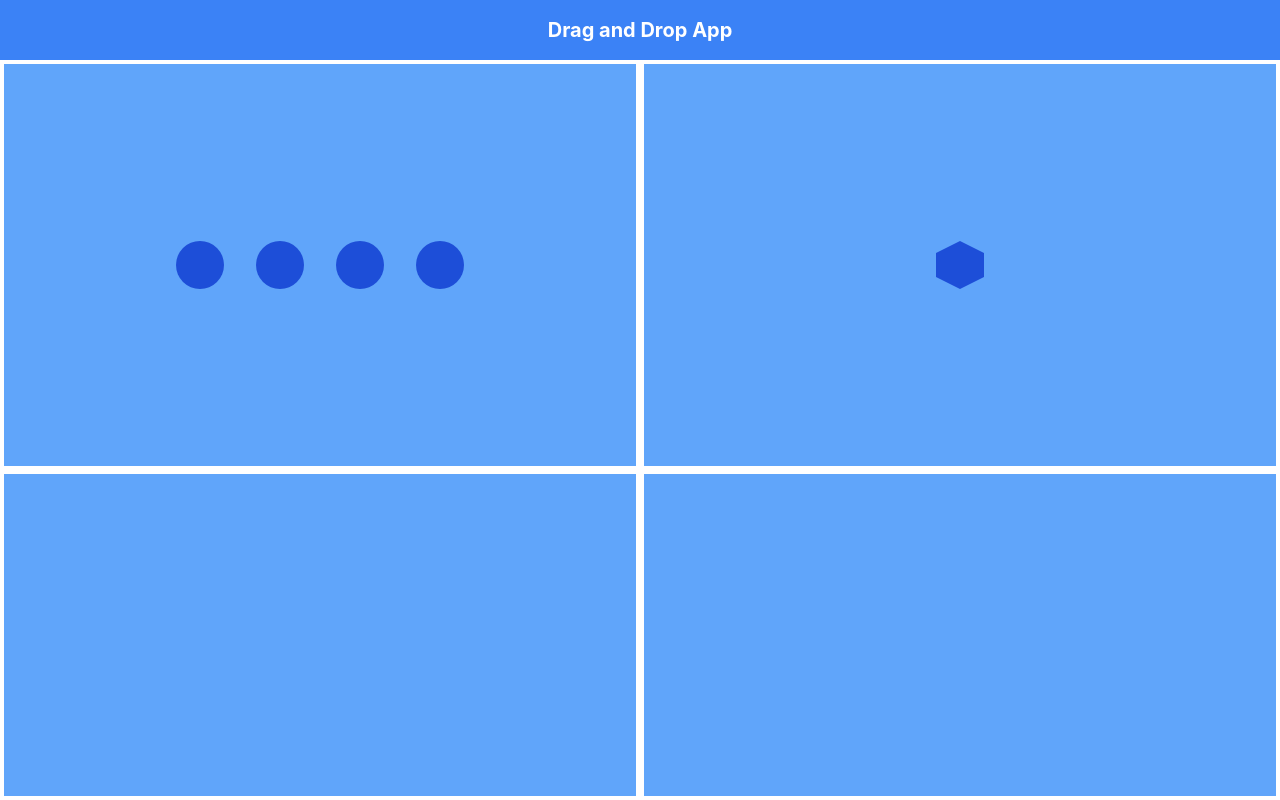
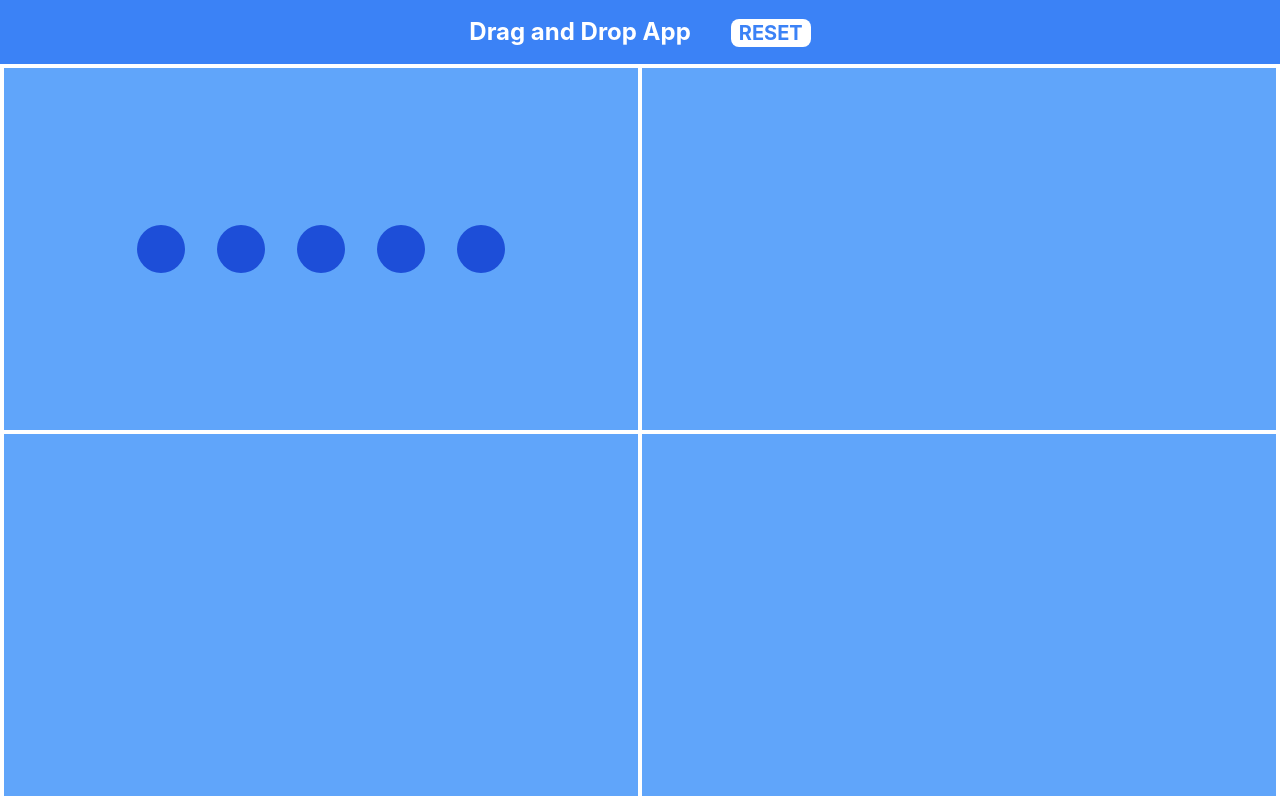
Before and after one commit to Vidi-M/Drag-and-Drop-App, a React (Create React App) app: page / in a window 1280 px wide. Built offline with nearby package versions, Linux system fonts and the light colour scheme.

Commit message:
Reset button returns all shapes to the default state

```diff
--- a/src/App.tsx
+++ b/src/App.tsx
@@ -7,18 +7,30 @@ import Quadrant from './components/Quadrant';
 
 export default function App() {
   const [quadrants, setQuadrants] = useState({
-    circle: 4,    // TopRight
-    hexagon: 1,   // TopLeft
+    circle: 5,    // TopRight
+    hexagon: 0,   // TopLeft
     square: 0,    // BotRight
     triangle: 0,  // BotLeft
   })
 
+  const resetShapes = () => {
+    setQuadrants({
+      circle: 5,
+      hexagon: 0,
+      square: 0,
+      triangle: 5,
+    })
+  }
+
   return (
     <div className='h-screen flex flex-col'>
-      <header className='bg-blue-500 text-white p-4 text-center text-xl font-bold'>
+      <header className='bg-blue-500 text-white p-4 text-center text-2xl font-bold'>
         Drag and Drop App
+        <button onClick={resetShapes} className='bg-white text-blue-500 text-xl px-2 rounded-lg ml-10'>
+          RESET
+        </button>
       </header>
-      <div className='flex-1 grid grid-cols-2'>
+      <div className='flex-1 grid grid-cols-2 m-1 gap-1'>
         <Quadrant num={quadrants.circle} shape="circle" />
         <Quadrant num={quadrants.hexagon} shape="hexagon" />
         <Quadrant num={quadrants.square} shape="square" />
--- a/src/components/Quadrant.tsx
+++ b/src/components/Quadrant.tsx
@@ -3,10 +3,16 @@ import { Shape } from "./Shapes";
 
 export default function Quadrant({num, shape}: {num:number, shape: string}) {
     return (
-        <div className="bg-blue-400 m-1 flex items-center justify-center">
-            {Array.from({ length: num }).map((_, index) => (
+
+        <div className="bg-blue-400 flex items-center justify-center">
+            {num === 0 ? (
+                <Shape shape="empty"/> // Render a single placeholder shape
+            ) : (
+                // Render the actual shapes if num > 0
+                Array.from({ length: num }).map((_, index) => (
                 <Shape key={index} shape={shape}/>
-            ))}
+                ))
+            )}
         </div>
     )
 }
--- a/src/components/Shapes.tsx
+++ b/src/components/Shapes.tsx
@@ -10,7 +10,9 @@ export const Shape = ({shape}: {shape:string}): React.ReactElement => {
             return <div className="m-4 h-12 w-12 bg-blue-700 [clip-path:polygon(50%_0%,_100%_25%,_100%_75%,_50%_100%,_0%_75%,_0%_25%)]"></div>;
         case 'triangle':
             return <div className='m-4 h-12 w-12  bg-blue-700 [clip-path:polygon(50%_0%,_0%_100%,_100%_100%)]'></div>;
+        // case 'empty':
+        //     return <div className='m-4 h-12 w-12 bg-blue-400'></div>;
         default:
-            return <div></div>
+            return <div className='m-4 h-12 w-12 bg-blue-400'></div>;
     }
 }
```
